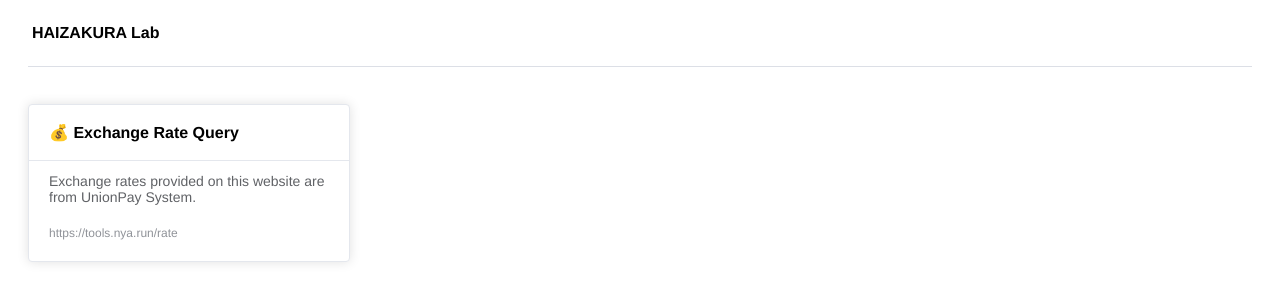
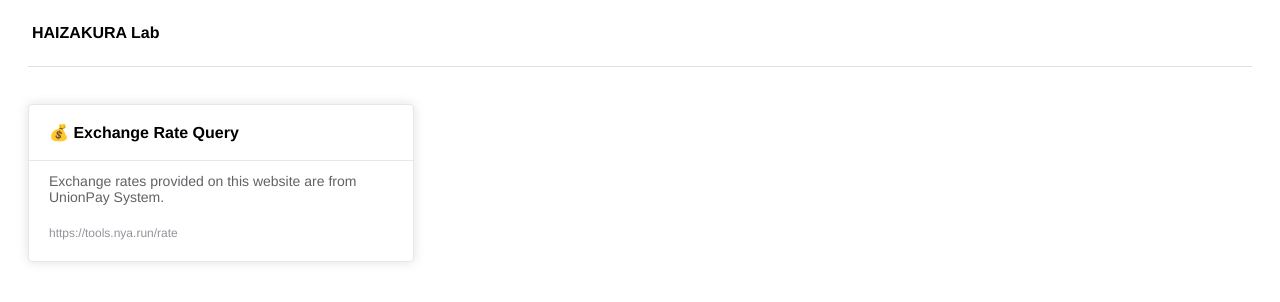
Before and after one commit to HAIZAKURA/mytools-vue, a Vue app: page / in a window 1280 px wide. Shown: the top 302 px of the page. Built offline with nearby package versions, Linux system fonts and the light colour scheme.

Commit message:
Update Home.vue

```diff
--- a/src/views/Home.vue
+++ b/src/views/Home.vue
@@ -20,12 +20,14 @@
 export default {
   data() {
     return {
-      cardList : [{
-        title : '💰 Exchange Rate Query',
-        name: 'Rate',
-        url : 'https://tools.nya.run/rate',
-        desc : 'Exchange rates provided on this website are from UnionPay System.'
-      }]
+      cardList : [
+        {
+          title : '💰 Exchange Rate Query',
+          name: 'Rate',
+          url : 'https://tools.nya.run/rate',
+          desc : 'Exchange rates provided on this website are from UnionPay System.'
+        }
+      ]
     }
   },
   methods: {
@@ -38,7 +40,12 @@ export default {
 
 <style lang="stylus" scoped>
 .card
-  width 20em
+  @media (min-width 640px)
+    width 30vw
+  @media (max-width 639px)
+    width 90vw
+
+
 .card-header
   display flex
   justify-content space-between
```
